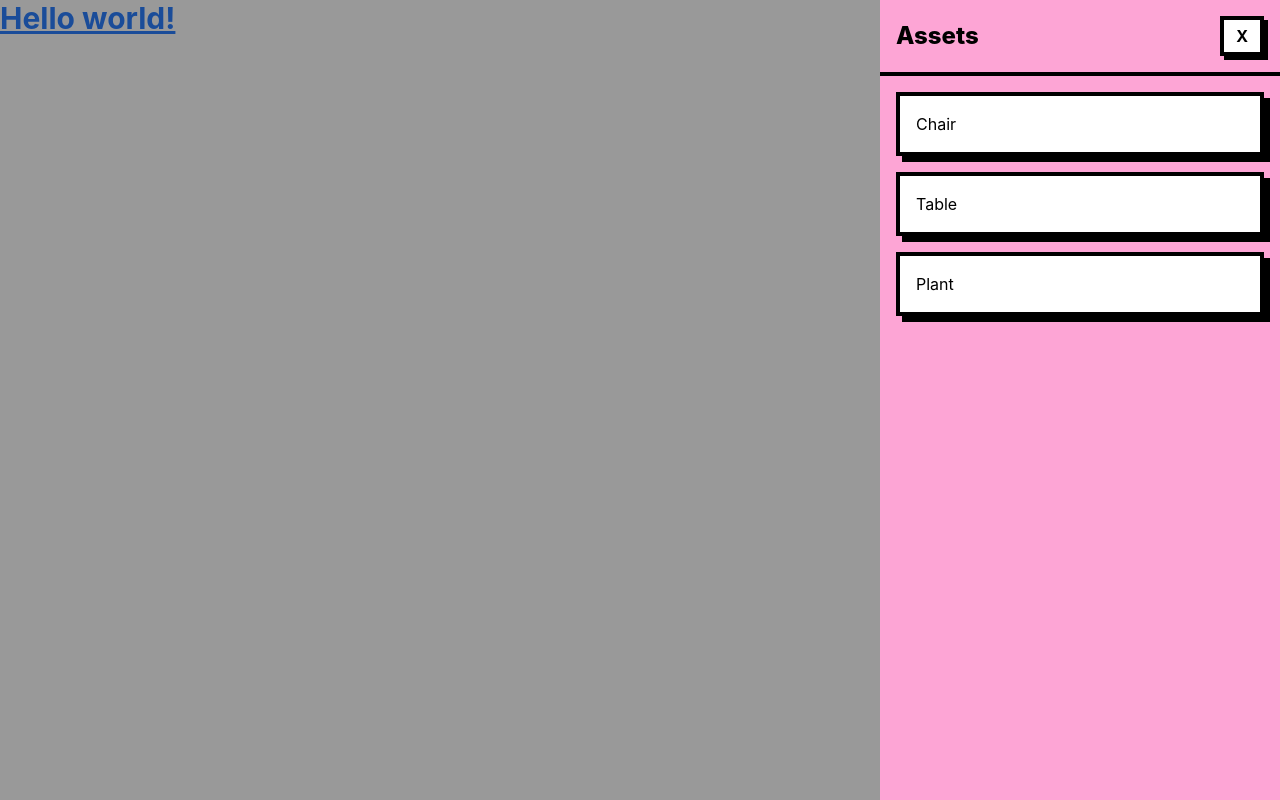
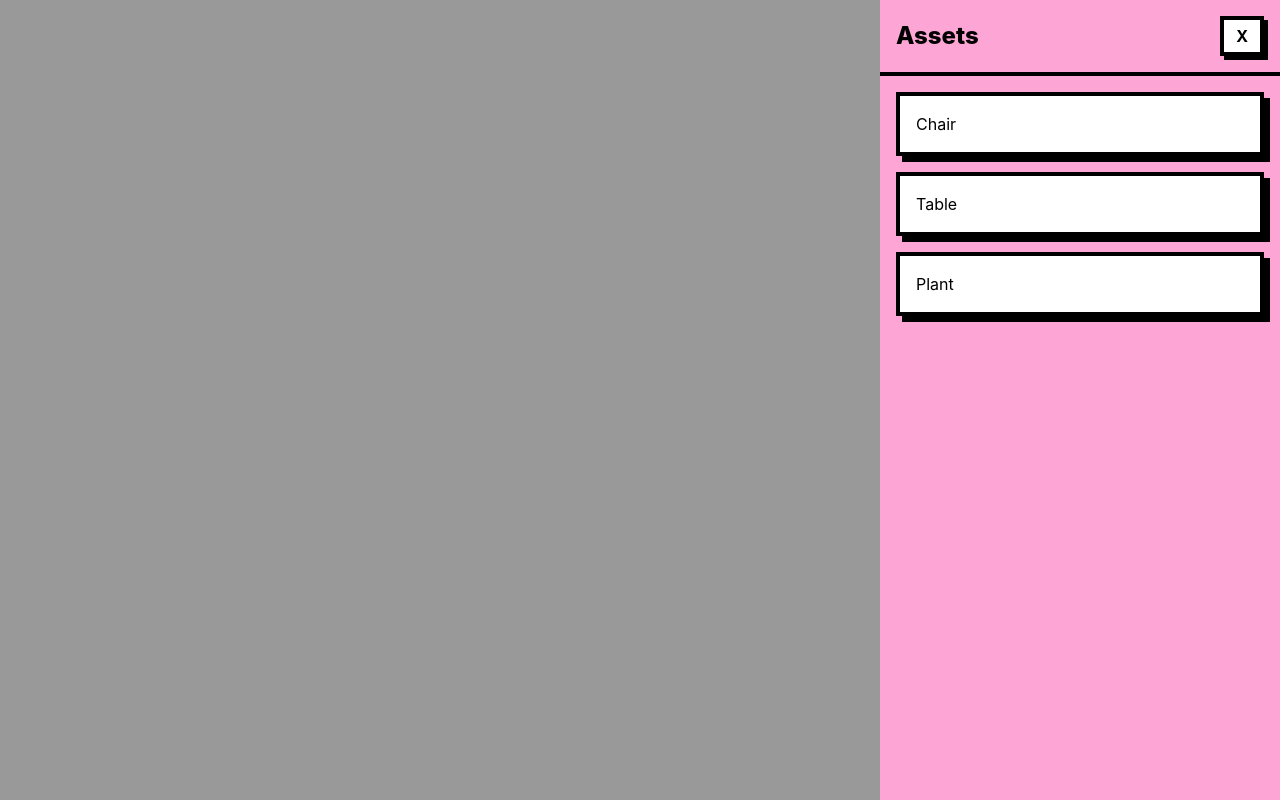
Before and after one commit to crazyconnect-app/room-gen, a React (Vite) app: page / in a window 1280 px wide. Both pictures are taken after a click on the button "Assets". Built offline with nearby package versions, Linux system fonts and the light colour scheme.

Commit message:
created separate Components for UI and Hooks.

```diff
--- a/src/App.jsx
+++ b/src/App.jsx
@@ -1,53 +1,25 @@
 import { useState } from "react";
 import "./App.css";
+import { usePanel } from "./hooks/usePanel";
+import { Overlay } from "./components/ui/Overlay";
+import { SlidePanel } from "./components/ui/SlidePanel";
 
 function App() {
-  const [isOpen, setIsOpen] = useState(false);
+  const { isOpen, openPanel, closePanel } = usePanel();
 
   return (
     <>
-      <h1 className="text-3xl font-bold underline text-blue-500">
-        Hello world!
-      </h1>
-      <div className="absolute z-20 "></div>
+      {/* UI Button */}
       <button
+        onClick={openPanel}
         className="z-30 fixed bottom-4 right-4 bg-yellow-400 border-4 border-black text-black px-6 py-3 font-extrabold text-xl shadow-[6px_6px_0px_black]"
-        onClick={() => setIsOpen(!isOpen)}
       >
         Assets
       </button>
 
-      {isOpen && <div className="fixed inset-0 bg-black/40 z-40" />}
-
-      {/*Slide Panel*/}
-      <div
-        className={`fixed top-0 right-0 h-full w-[85%] sm:w-[400px] bg-pink-300 border-black z-50 transform transition-transform duration-300 ease-in-out
-        ${isOpen ? "translate-x-0" : "translate-x-full"}
-          `}
-      >
-        {/* Header */}
-        <div className="flex justify-between items-center p-4 border-b-4 border-black">
-          <h2 className="text-2xl font-extrabold">Assets</h2>
-          <button
-            className="bg-white border-4 border-black px-3 py-1 font-bold  shadow-[4px_4px_0px_black]"
-            onClick={() => setIsOpen(!isOpen)}
-          >
-            X
-          </button>
-        </div>
-        {/* Content */}
-        <div className="p-4 space-y-4">
-          <div className="bg-white border-4 border-black p-4 shadow-[6px_6px_0px_black]">
-            Chair
-          </div>
-          <div className="bg-white border-4 border-black p-4 shadow-[6px_6px_0px_black]">
-            Table
-          </div>
-          <div className="bg-white border-4 border-black p-4 shadow-[6px_6px_0px_black]">
-            Plant
-          </div>
-        </div>
-      </div>
+      {/* UI Elements */}
+      <Overlay isOpen={isOpen} onClose={closePanel} />
+      <SlidePanel isOpen={isOpen} onClose={closePanel} />
     </>
   );
 }
--- /dev/null
+++ b/src/components/ui/AssetCard.jsx
@@ -0,0 +1,9 @@
+import React from "react";
+
+export const AssetCard = ({ name }) => {
+  return (
+    <div className="bg-white border-4 border-black p-4 shadow-[6px_6px_0px_black] cursor-pointer hover:translate-x-1 hover:translate-y-1 transition">
+      {name}
+    </div>
+  );
+};
--- /dev/null
+++ b/src/components/ui/Overlay.jsx
@@ -0,0 +1,7 @@
+import React from "react";
+
+export const Overlay = ({ isOpen, onClose }) => {
+  if (!isOpen) return null;
+
+  return <div onClick={onClose} className="fixed inset-0 bg-black/40 z-40" />;
+};
--- /dev/null
+++ b/src/components/ui/SlidePanel.jsx
@@ -0,0 +1,29 @@
+import React from "react";
+import { AssetCard } from "./AssetCard";
+
+export const SlidePanel = ({ isOpen, onClose }) => {
+  return (
+    <div
+      className={`fixed top-0 right-0 h-full w-[85%] sm:w-[400px] bg-pink-300 border-black z-50 transform transition-transform duration-300 ease-in-out
+        ${isOpen ? "translate-x-0" : "translate-x-full"}
+          `}
+    >
+      {/* Header */}
+      <div className="flex justify-between items-center p-4 border-b-4 border-black">
+        <h2 className="text-2xl font-extrabold">Assets</h2>
+        <button
+          onClick={onClose}
+          className="bg-white border-4 border-black px-3 py-1 font-bold  shadow-[4px_4px_0px_black]"
+        >
+          X
+        </button>
+      </div>
+      {/* Content */}
+      <div className="p-4 space-y-4">
+        <AssetCard name="Chair" />
+        <AssetCard name="Table" />
+        <AssetCard name="Plant" />
+      </div>
+    </div>
+  );
+};
--- /dev/null
+++ b/src/hooks/usePanel.js
@@ -0,0 +1,16 @@
+import { useState } from "react";
+
+export const usePanel = () => {
+  const [isOpen, setIsOpen] = useState(false);
+
+  const openPanel = () => setIsOpen(true);
+  const closePanel = () => setIsOpen(false);
+  const togglePanel = () => setIsOpen((prev) => !prev);
+
+  return {
+    isOpen,
+    openPanel,
+    closePanel,
+    togglePanel,
+  };
+};
```
